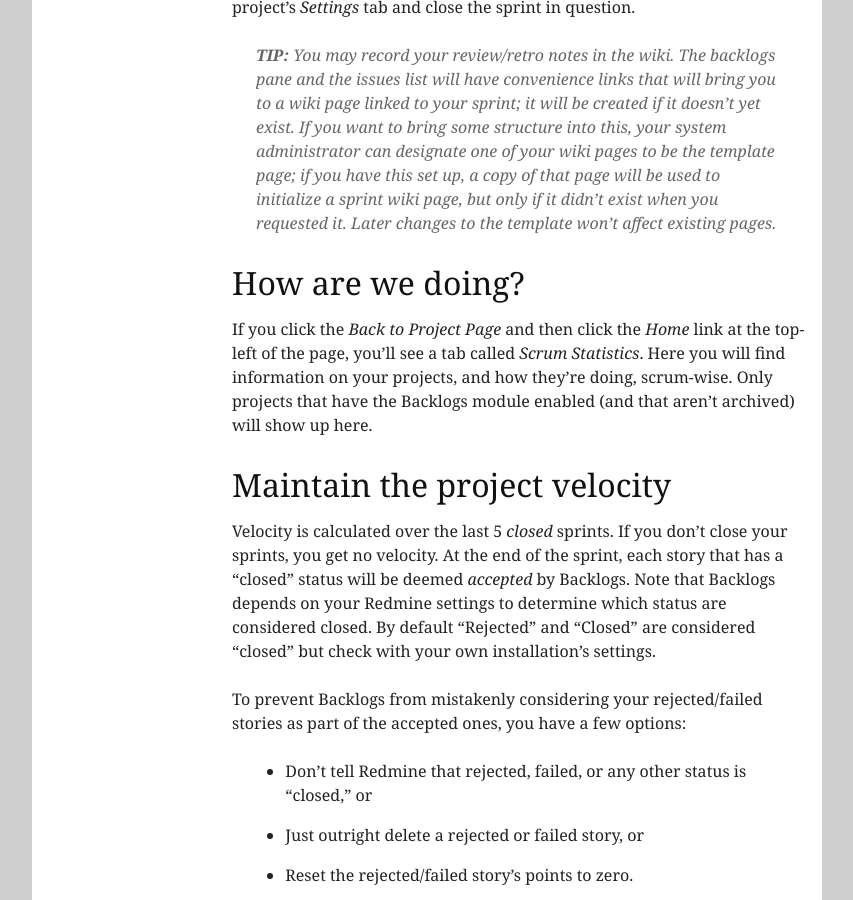
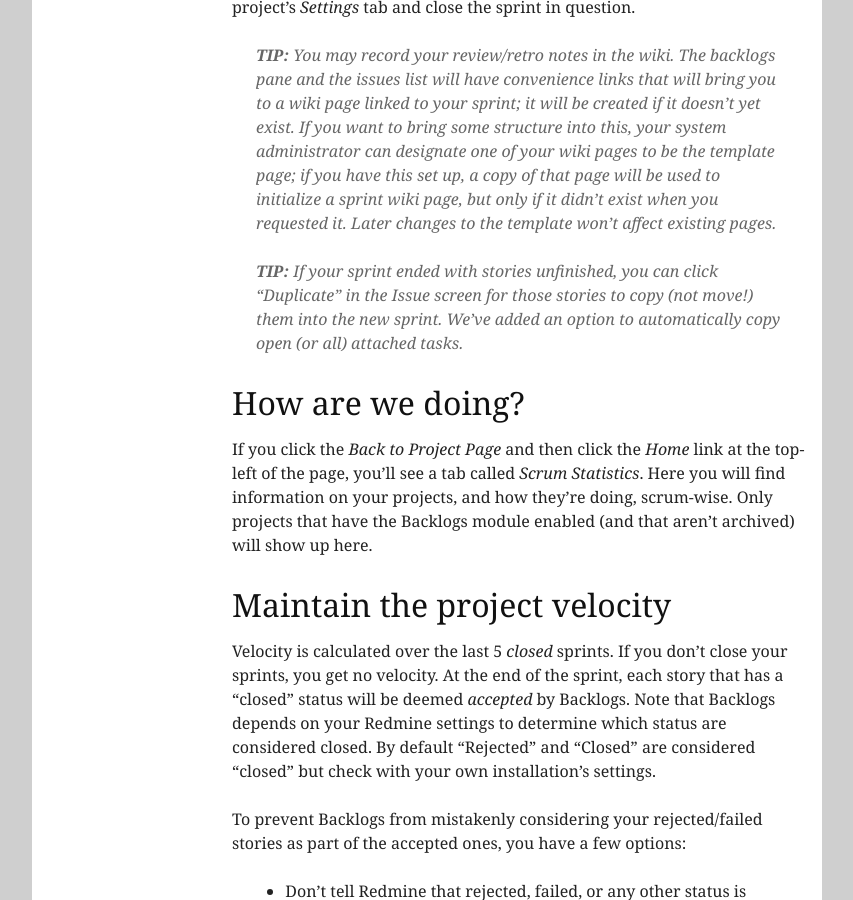
Before and after one commit to backlogs/www, a Jekyll site: the page built from _posts/en/1997-01-01-usage-scrum-master.markdown, in a window 1280 px wide and 900 px high, scrolled down 5768 px. Shown: the whole window, without its empty margins (213-1066 px from the left). Built offline with Jekyll 4.4.1, drawn with Linux system fonts in a browser that asks for light colours; nearby versions of some CDN libraries.

Commit message:
duplicate stories

```diff
--- a/_posts/en/1997-01-01-usage-scrum-master.markdown
+++ b/_posts/en/1997-01-01-usage-scrum-master.markdown
@@ -117,6 +117,7 @@ To close a sprint, ensure that all stories are closed. Then, go to your project'
 
 > **TIP:** You may record your review/retro notes in the wiki. The backlogs pane and the issues list will have convenience links that will bring you to a wiki page linked to your sprint; it will be created if it doesn't yet exist. If you want to bring some structure into this, your system administrator can designate one of your wiki pages to be the template page; if you have this set up, a copy of that page will be used to initialize a sprint wiki page, but only if it didn't exist when you requested it. Later changes to the template won't affect existing pages.
 
+> **TIP:** If your sprint ended with stories unfinished, you can click "Duplicate" in the Issue screen for those stories to copy (not move!) them into the new sprint. We've added an option to automatically copy open (or all) attached tasks.
 
 ## How are we doing?
 
```
